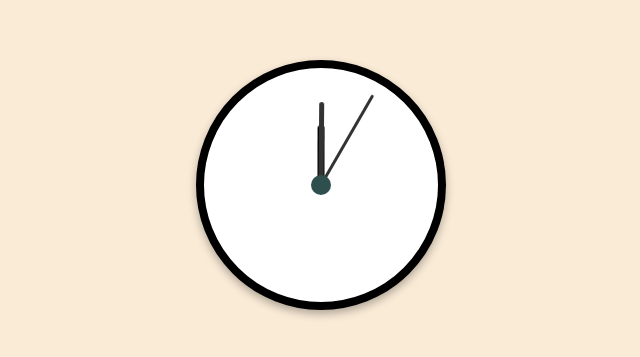
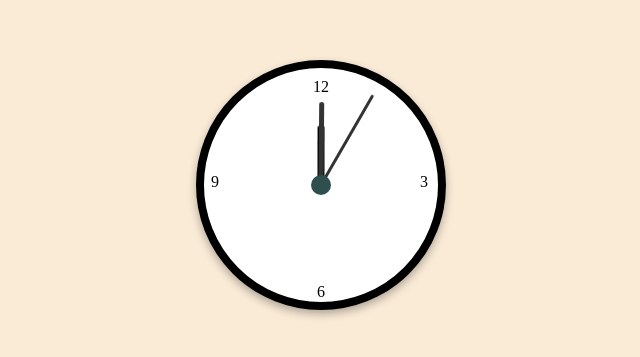
Before and after one commit to mohamedbashiir047-design/css, a plain HTML site: page clock/index.html in a window 1280 px wide. Shown: the part 215-572 px from the top of the page, 319-959 px from the left. Drawn offline with Linux system fonts and the light colour scheme.

Commit message:
making clock in css using animation

```diff
--- a/clock/index.html
+++ b/clock/index.html
@@ -97,6 +97,34 @@
        .second{
         animation: hour-rotation 60s infinite linear;
        }
+       .twelve {
+        top: 10px;
+        bottom: 0%;
+        position: absolute;
+        transform: translate(-50%);
+        text-align: center;
+        right: 0%;
+        left: 50%;
+      }
+      .three {
+        top: 45%;
+        right: 6px;
+        transform: translate(-50%);
+        position: absolute;
+      }
+
+      .six {
+        bottom: 1px;
+        left: 50%;
+        transform: translate(-50%);
+        position: absolute;
+      }
+
+      .nine {
+        position: absolute;
+        left: 7px;
+        top: 45%;
+      }
     </style>
   </head>
   <body>
@@ -105,6 +133,10 @@
       <div class="minute"></div>
       <div class="second"></div>
       <div class="circle"></div>
+      <div class="twelve">12</div>
+      <div class="three">3</div>
+      <div class="six">6</div>
+      <div class="nine">9</div>
     </div>
   </body>
 </html>
```
